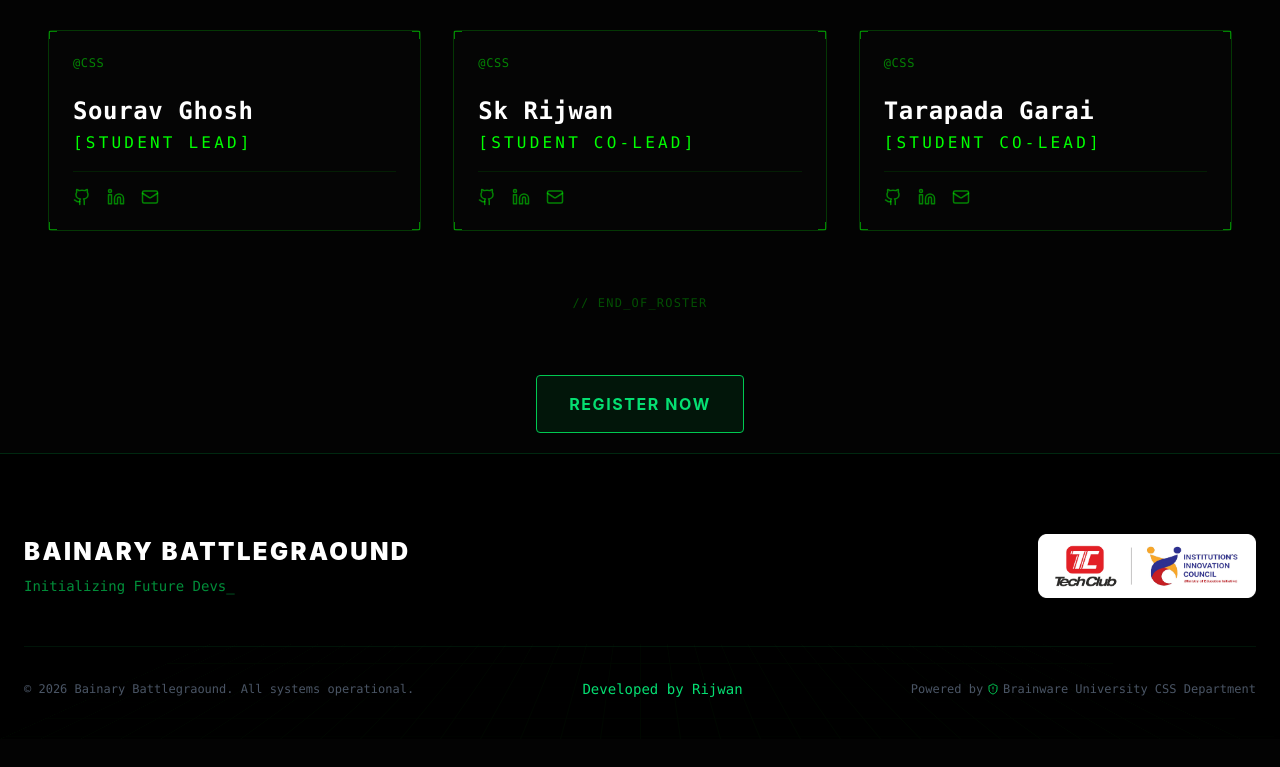
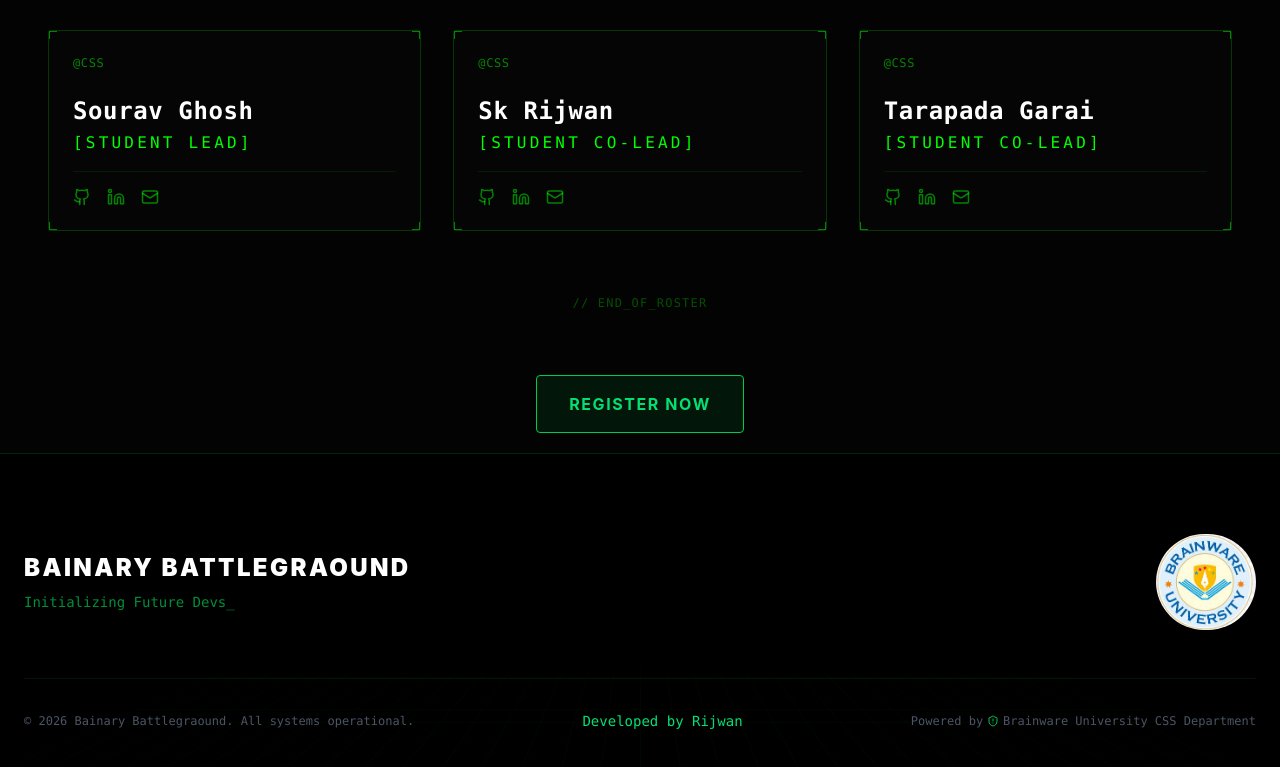
Before and after one commit to skrijwan100/Binary-Battleground-2K26-BWU, a React (Vite) app: page / in a window 1280 px wide. Shown: the part 9853-10620 px from the top of the page. Before the commit the page ends 10592 px from the top, so only its background shows below. Built offline with nearby package versions, Linux system fonts and the light colour scheme.

Commit message:
fix: Update tech image size and styling in Footer component

```diff
--- a/src/App.jsx
+++ b/src/App.jsx
@@ -1049,7 +1049,7 @@ const Footer = () => {
           </div>
 
           <div className="flex space-x-4 sm:space-x-6">
-            <img className='h-16' src={tech} alt="Tech clud" />
+            <img className='h-24 rounded-full' src={tech} alt="Tech clud" />
             {/* {[Github, Twitter, Linkedin].map((Icon, i) => (
               <a key={i} href="#" className="interactive p-2.5 sm:p-3 rounded-full bg-green-900/20 border border-green-500/30 text-green-500 hover:bg-green-500 hover:text-black hover:shadow-[0_0_15px_#00ff00] transition-all duration-300">
                 <Icon size={18} className="sm:w-5 sm:h-5" />
```
Also changed, not shown: src/assets/techclub-iic.jpg.
